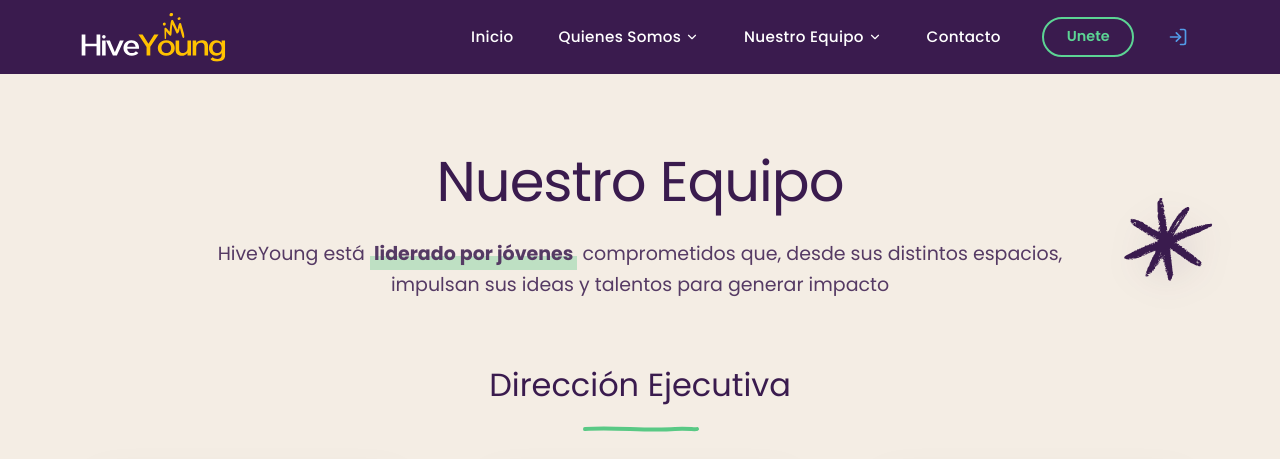
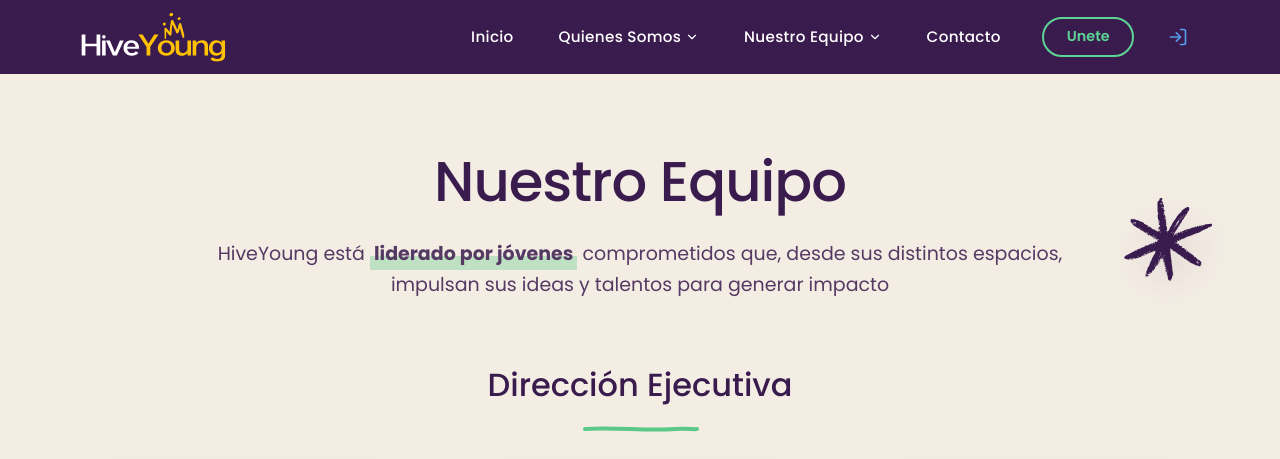
Before and after one commit to MrKat303/Hiveyoung-Website, a Next.js app: page /equipo in a window 1280 px wide. Shown: the top 459 px of the page. Built offline with nearby package versions, Linux system fonts and the light colour scheme.

Commit message:
style: change titles to medium font weight across pages

```diff
--- a/app/(site)/advisory-board/AdvisoryBoard.css
+++ b/app/(site)/advisory-board/AdvisoryBoard.css
@@ -16,7 +16,7 @@
 .advisory-title {
     color: #3a1b4e;
     font-size: 3rem;
-    font-weight: 400; /* changed from 800 */
+    font-weight: 500; /* changed from 400 */
     margin-bottom: 15px;
     letter-spacing: -1px;
 }
--- a/app/(site)/contacto/Contacto.css
+++ b/app/(site)/contacto/Contacto.css
@@ -18,7 +18,7 @@
 
 .contact-title {
     font-size: 82px;
-    font-weight: 400; /* changed from 800 */
+    font-weight: 500; /* changed from 400 */
     line-height: 1;
     margin-bottom: 40px; /* More space from description */
     display: flex;
--- a/app/(site)/equipo/Equipo.css
+++ b/app/(site)/equipo/Equipo.css
@@ -20,7 +20,7 @@
 
 .equipo-header h1 {
     font-size: clamp(32px, 5vw, 56px);
-    font-weight: 400; /* changed from 800 */
+    font-weight: 500; /* changed from 400 */
     margin-bottom: 15px;
     letter-spacing: -1px;
 }
@@ -90,7 +90,7 @@
 
 .seccion-titulo {
     font-size: 32px;
-    font-weight: 400; /* changed from 700 */
+    font-weight: 500; /* changed from 400 */
     margin-bottom: 10px;
 }
 
--- a/app/(site)/unete/Unete.css
+++ b/app/(site)/unete/Unete.css
@@ -54,7 +54,7 @@
     font-family: 'Poppins', sans-serif;
     color: #ffffff;
     font-size: clamp(2.5rem, 6vw, 4.5rem);
-    font-weight: 400; /* changed from 700 */
+    font-weight: 500; /* changed from 400 */
     text-align: center;
     text-shadow: 0 4px 20px rgba(0, 0, 0, 0.4);
     margin: 0;
@@ -180,7 +180,7 @@
 
 .faq-title {
     font-size: 28px;
-    font-weight: 400; /* changed from 700 */
+    font-weight: 500; /* changed from 400 */
     margin-bottom: 30px;
     color: #3a1b4e;
 }
```
